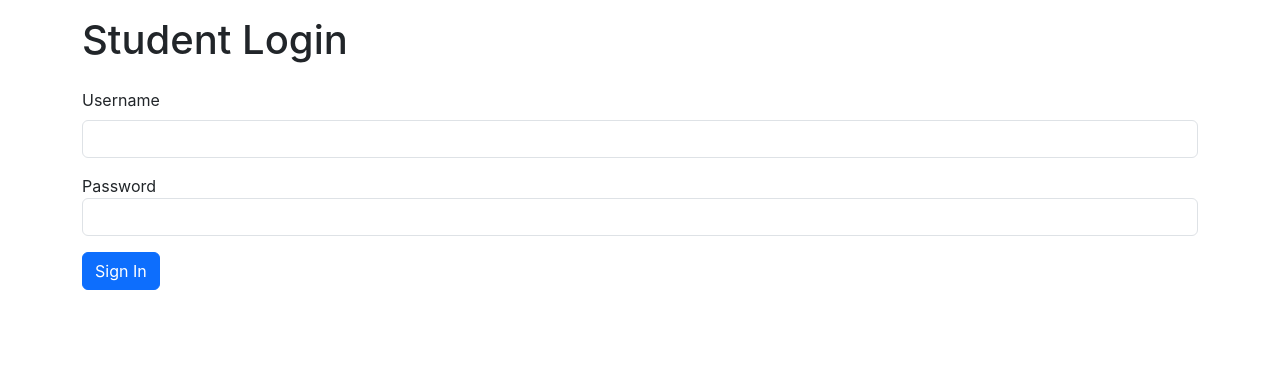
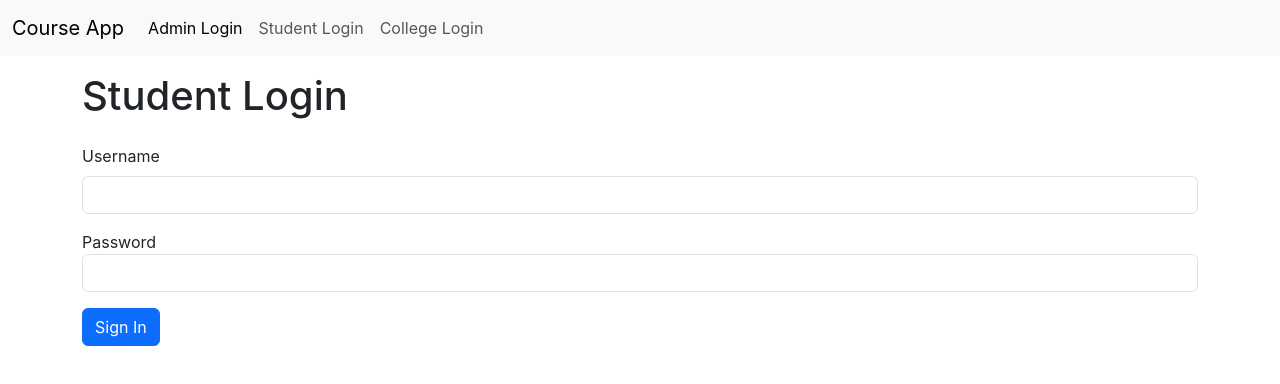
Before and after one commit to Sree1710/course-app-frontend, a React (Create React App) app: page /studlogin in a window 1280 px wide. Shown: the top 384 px of the page. Built offline with nearby package versions, Linux system fonts and the light colour scheme.

Commit message:
AppNavBar component completed

```diff
--- a/src/Components/AdminLogin.jsx
+++ b/src/Components/AdminLogin.jsx
@@ -1,5 +1,6 @@
 import React, { useState } from 'react'
 import { useNavigate } from 'react-router-dom'
+import AppNavBar from './AppNavBar'
 
 const AdminLogin = () => {
     const [inputField,setInputField]=useState(
@@ -20,6 +21,7 @@
     }
   return (
     <div>
+        <AppNavBar/>
         <div className="container">
             <div className="row">
                 <div className="col col-12 col-sm-12 col-md-12 col-lg-12 col-xl-12 col-xxl-12">
--- a/src/Components/AppNavBar.jsx
+++ b/src/Components/AppNavBar.jsx
@@ -1,9 +1,31 @@
 import React from 'react'
 
 const AppNavBar = () => {
-  return (
-    <div>AppNavBar</div>
-  )
+    return (
+        <div>
+            <nav className="navbar navbar-expand-lg bg-body-tertiary">
+                <div className="container-fluid">
+                    <a className="navbar-brand" href="#">Course App</a>
+                    <button className="navbar-toggler" type="button" data-bs-toggle="collapse" data-bs-target="#navbarNav" aria-controls="navbarNav" aria-expanded="false" aria-label="Toggle navigation">
+                        <span className="navbar-toggler-icon"></span>
+                    </button>
+                    <div className="collapse navbar-collapse" id="navbarNav">
+                        <ul className="navbar-nav">
+                            <li className="nav-item">
+                                <a className="nav-link active" aria-current="page" href="/">Admin Login</a>
+                            </li>
+                            <li className="nav-item">
+                                <a className="nav-link" href="/studlogin">Student Login</a>
+                            </li>
+                            <li className="nav-item">
+                                <a className="nav-link" href="/clglogin">College Login</a>
+                            </li>
+                        </ul>
+                    </div>
+                </div>
+            </nav>
+        </div>
+    )
 }
 
 export default AppNavBar
--- a/src/Components/StudLogin.jsx
+++ b/src/Components/StudLogin.jsx
@@ -1,6 +1,7 @@
 import axios from 'axios'
 import React, { useState } from 'react'
 import { useNavigate } from 'react-router-dom'
+import AppNavBar from './AppNavBar'
 
 const StudLogin = () => {
     const [inputField,setInputField]=useState(
@@ -30,6 +31,7 @@
 
   return (
     <div>
+        <AppNavBar/>
         <div className="container">
             <div className="row">
                 <div className="col col-12 col-sm-12 col-md-12 col-lg-12 col-xl-12 col-xxl-12">
```
